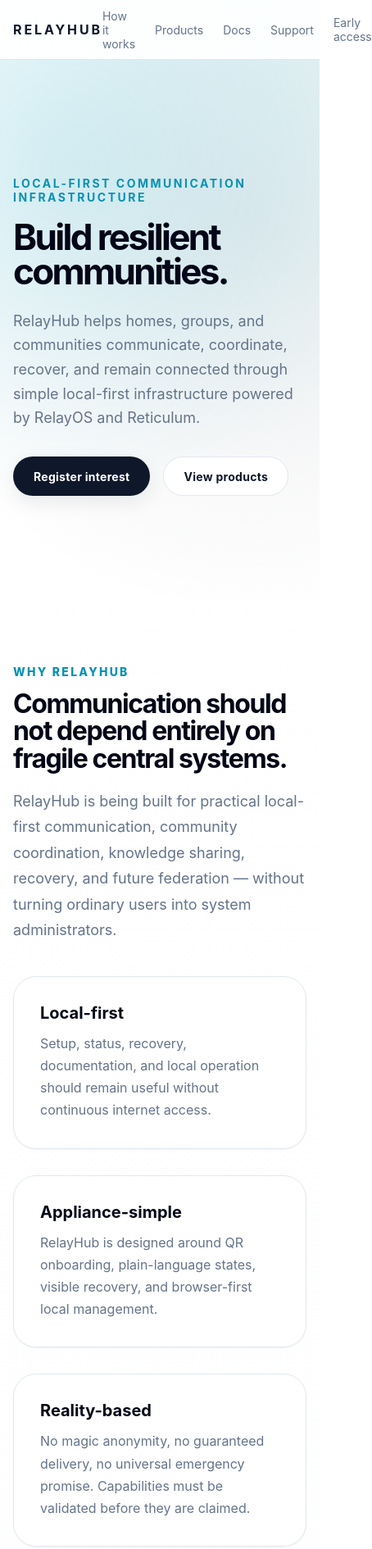
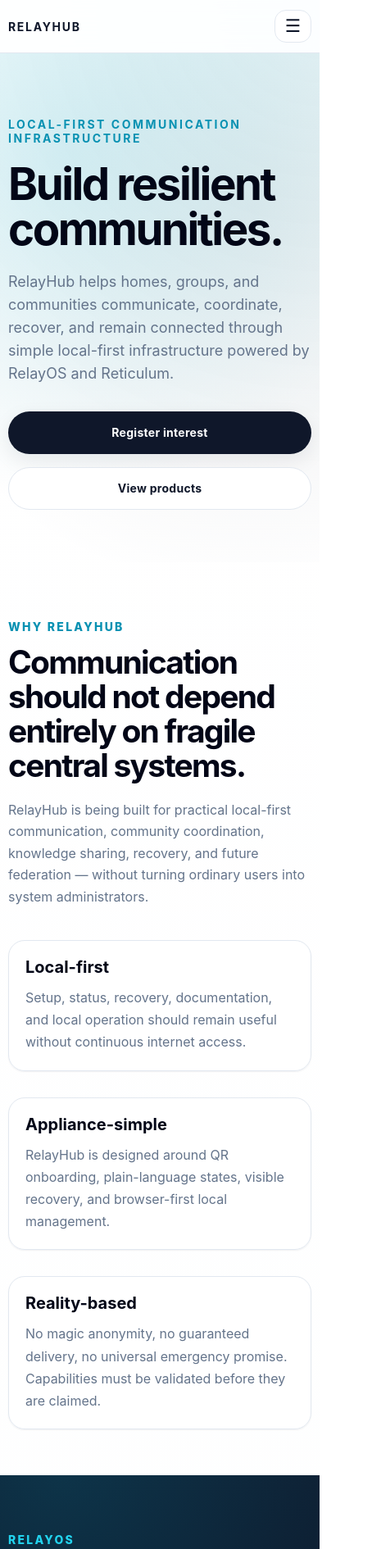
Before and after one commit to aj5r1gg/relayhub-tech, an Astro site: page / in a window 390 px wide. Shown: the top 1890 px of the page at 82% size, 454 px wide, since content can reach past the window. Built offline with nearby package versions, Linux system fonts and the light colour scheme; Astro itself is replaced by a stand-in of ours.

Commit message:
Add mobile navigation menu

```diff
--- a/src/components/Header.astro
+++ b/src/components/Header.astro
@@ -2,7 +2,23 @@
   <div class="rh-container rh-nav">
     <a href="/" class="rh-logo">RELAYHUB</a>
 
-    <nav class="rh-nav-links" aria-label="Main navigation">
+    <button
+      class="rh-menu-toggle"
+      type="button"
+      aria-label="Open navigation"
+      aria-expanded="false"
+      aria-controls="main-navigation"
+      data-menu-toggle
+    >
+      ☰
+    </button>
+
+    <nav
+      id="main-navigation"
+      class="rh-nav-links"
+      aria-label="Main navigation"
+      data-nav-links
+    >
       <a href="/how-it-works">How it works</a>
       <a href="/products">Products</a>
       <a href="/docs">Docs</a>
@@ -11,3 +27,20 @@
     </nav>
   </div>
 </header>
+
+<script>
+  const menuButton = document.querySelector("[data-menu-toggle]");
+  const navLinks = document.querySelector("[data-nav-links]");
+
+  menuButton?.addEventListener("click", () => {
+    const isOpen = navLinks?.classList.toggle("is-open") ?? false;
+
+    menuButton.setAttribute("aria-expanded", String(isOpen));
+    menuButton.setAttribute(
+      "aria-label",
+      isOpen ? "Close navigation" : "Open navigation"
+    );
+
+    menuButton.textContent = isOpen ? "×" : "☰";
+  });
+</script>
--- a/src/styles/global.css
+++ b/src/styles/global.css
@@ -709,3 +709,148 @@
     flex-direction: column;
   }
 }
+
+/* Mobile fixes */
+
+@media (max-width: 760px) {
+  .rh-container {
+    width: min(100% - 1.25rem, var(--container-xl));
+  }
+
+  .rh-nav {
+    height: auto;
+    min-height: 64px;
+    padding-block: var(--space-3);
+    align-items: flex-start;
+    gap: var(--space-4);
+    flex-direction: column;
+  }
+
+  .rh-logo {
+    letter-spacing: 0.12em;
+    font-size: var(--text-sm);
+  }
+
+  .rh-nav-links {
+    width: 100%;
+    display: grid;
+    grid-template-columns: repeat(2, minmax(0, 1fr));
+    gap: var(--space-3);
+    font-size: var(--text-sm);
+  }
+
+  .rh-nav-links a {
+    padding: var(--space-2) 0;
+  }
+
+  .rh-hero {
+    padding-block: var(--space-20);
+  }
+
+  .rh-title {
+    font-size: clamp(2.35rem, 14vw, 4rem);
+    line-height: 1;
+    letter-spacing: -0.045em;
+  }
+
+  .rh-subtitle {
+    font-size: var(--text-lg);
+    line-height: 1.55;
+  }
+
+  .rh-section {
+    padding-block: var(--space-14, 3.5rem);
+  }
+
+  .rh-section-sm {
+    padding-block: var(--space-12);
+  }
+
+  .rh-card {
+    padding: var(--space-6);
+    border-radius: var(--radius-xl);
+  }
+
+  .rh-actions {
+    flex-direction: column;
+    align-items: stretch;
+  }
+
+  .rh-button {
+    width: 100%;
+    min-height: 52px;
+  }
+
+  .rh-section-title {
+    font-size: clamp(1.85rem, 10vw, 2.75rem);
+    line-height: 1.08;
+  }
+
+  .rh-section-lead {
+    font-size: var(--text-base);
+    line-height: 1.65;
+  }
+}
+
+@media (max-width: 420px) {
+  .rh-nav-links {
+    grid-template-columns: 1fr;
+  }
+
+  .rh-hero {
+    padding-block: var(--space-16);
+  }
+
+  .rh-card {
+    padding: var(--space-5);
+  }
+}
+
+.rh-menu-toggle {
+  display: none;
+  border: 1px solid var(--color-border);
+  background: var(--rh-white);
+  color: var(--rh-navy-900);
+  border-radius: var(--radius-lg);
+  padding: 0.5rem 0.75rem;
+  font-size: 1.35rem;
+  line-height: 1;
+}
+
+@media (max-width: 760px) {
+  .rh-nav {
+    flex-direction: row;
+    align-items: center;
+    flex-wrap: wrap;
+  }
+
+  .rh-menu-toggle {
+    display: inline-flex;
+    align-items: center;
+    justify-content: center;
+    margin-left: auto;
+  }
+
+  .rh-nav-links {
+    display: none;
+    width: 100%;
+    grid-template-columns: 1fr;
+    padding-block: var(--space-3);
+    border-top: 1px solid var(--color-border);
+  }
+
+  .rh-nav-links.is-open {
+    display: grid;
+  }
+
+  .rh-nav-links a {
+    padding: var(--space-3) 0;
+  }
+}
+
+.honeypot {
+  position: absolute;
+  left: -9999px;
+  opacity: 0;
+  pointer-events: none;
+}
```
